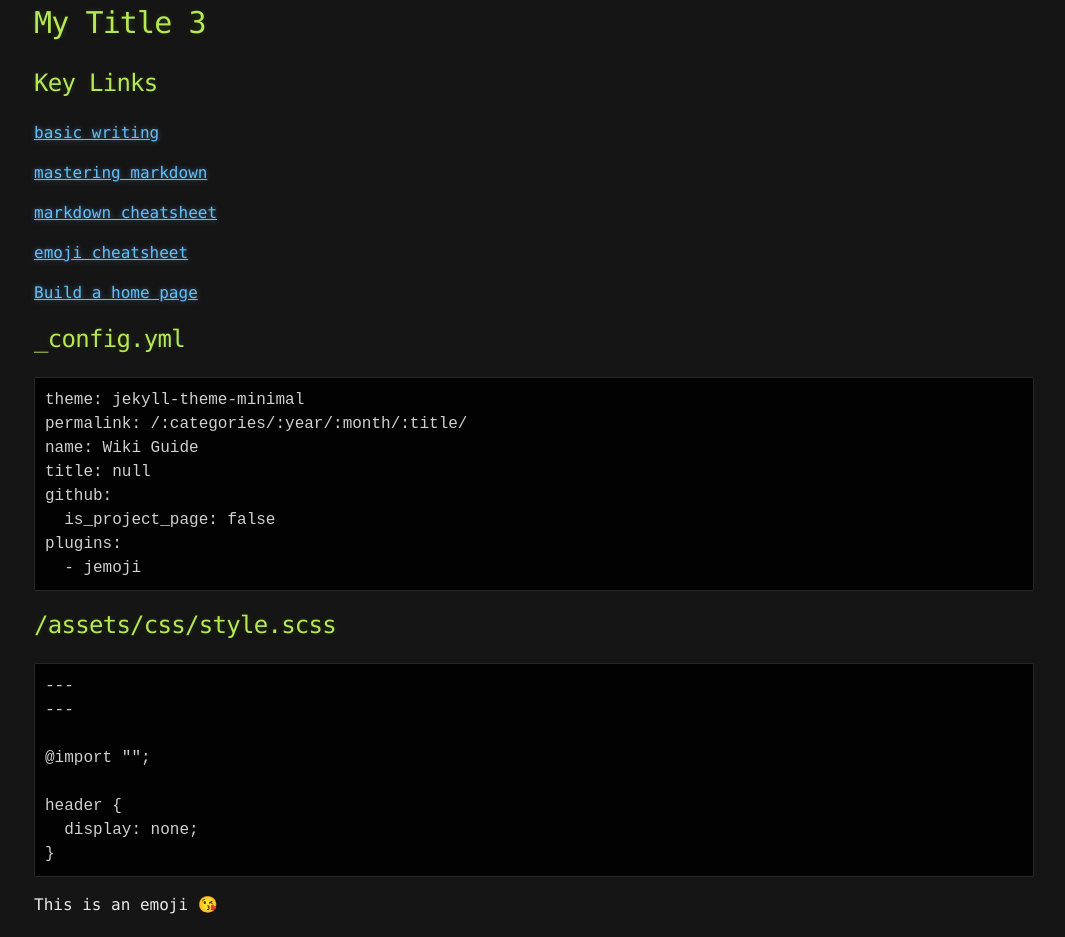
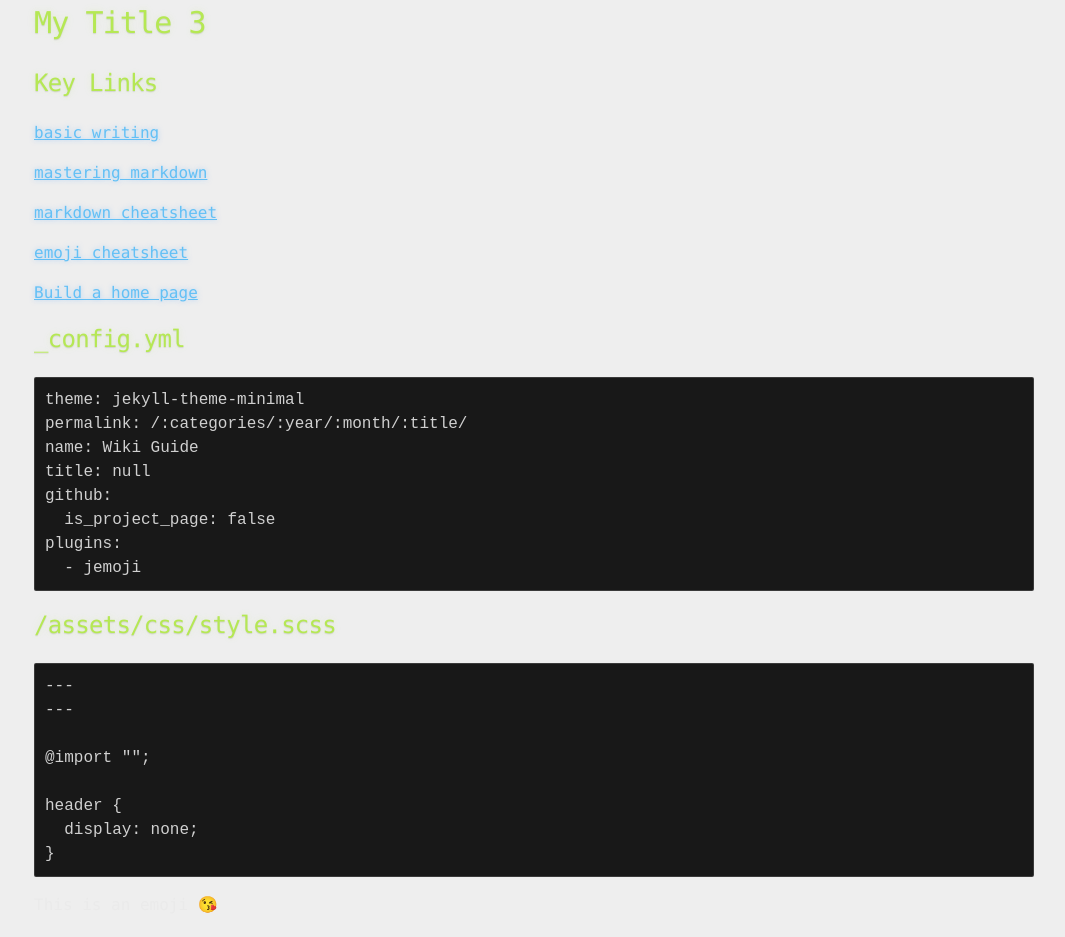
Before and after one commit to profphillips/wikibasics, a Jekyll site: the page built from index.md, in a window 1280 px wide. Shown: the whole page, without its empty margins (106-1171 px from the left). Built offline with Jekyll 4.4.1, drawn with Linux system fonts in a browser that asks for light colours; emoji names are drawn with the system emoji font; our own code applies the rules of GitHub Pages for plain Markdown files.

Commit message:
Update style.scss

```diff
--- a/assets/css/style.scss
+++ b/assets/css/style.scss
@@ -4,7 +4,8 @@
 @import "rouge-base16-dark";
 @import "default_colors";
 
-$body-background: $cod-grey !default;
+//$body-background: $cod-grey !default;
+$body-background: #eee !default;
 $body-foreground: $gallery !default;
 $header: $conifer !default;
 $blockquote-color: $silver-chalice !default;
```
